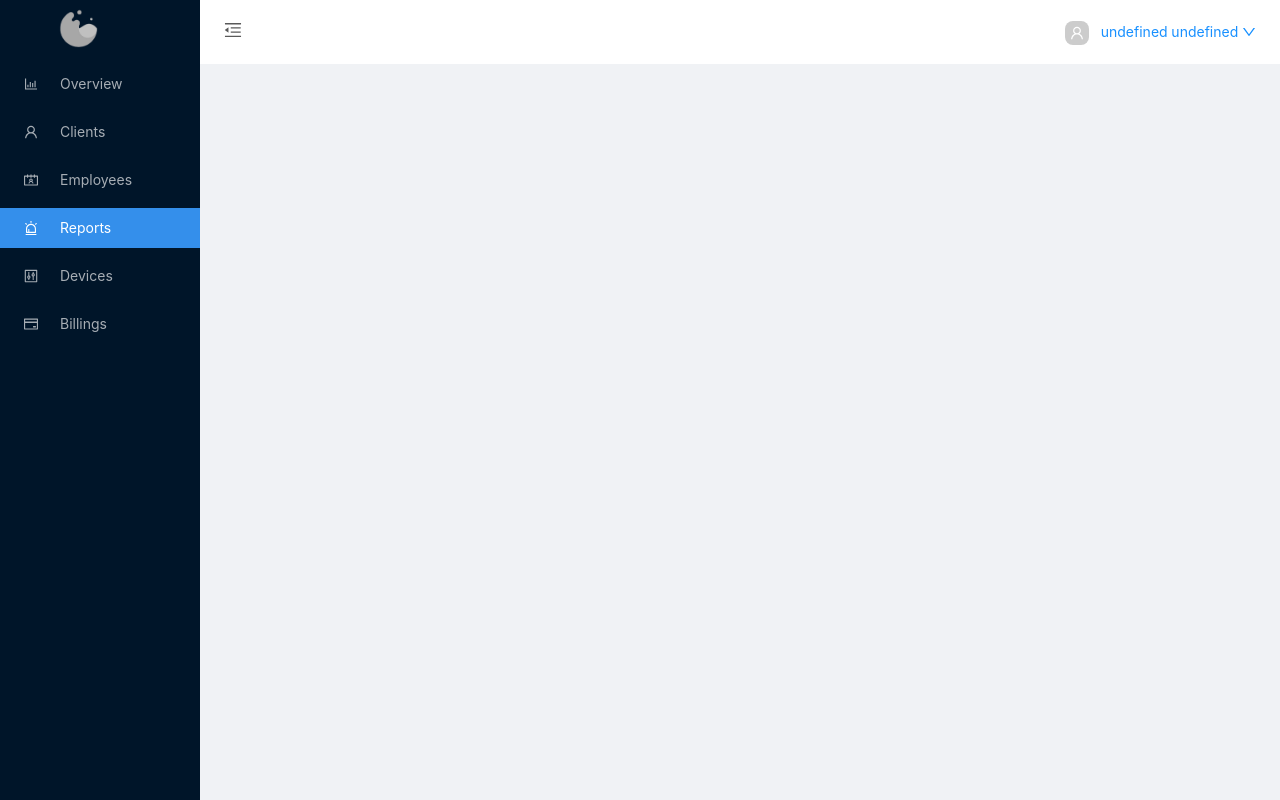
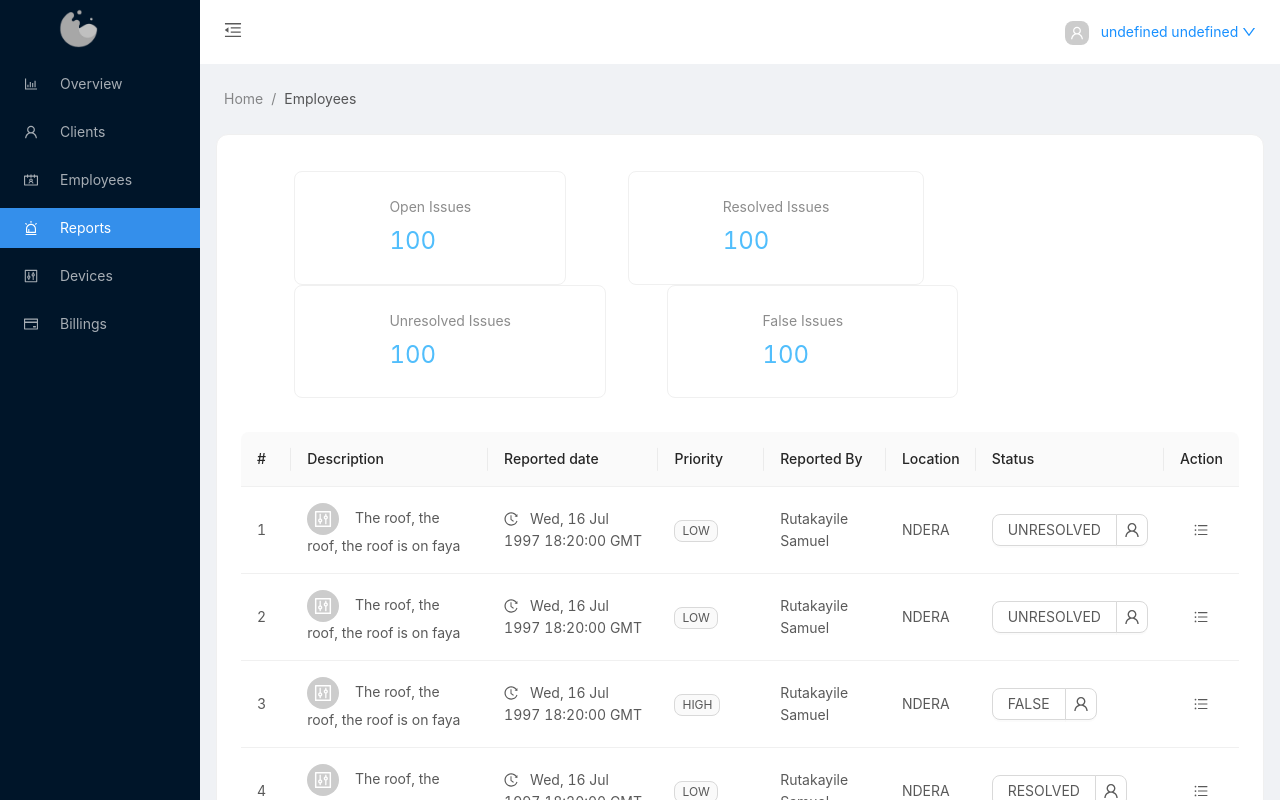
Before and after one commit to rutaks/wms-frontend, a React (Create React App) app: page /reports in a window 1280 px wide. Shown: the top 800 px of the page. Built offline with nearby package versions, Linux system fonts and the light colour scheme; sample sign-in values are in the browser's storage.

Commit message:
add report view and link report to employee

```diff
--- /dev/null
+++ b/src/components/AssignReportToAgent/AssignReportToAgent.jsx
@@ -0,0 +1,104 @@
+import React, { Fragment } from 'react';
+import { Button, Col, Form, message, Row, Select, Tag } from 'antd';
+import Modal from 'antd/lib/modal/Modal';
+import Text from 'antd/lib/typography/Text';
+import { Formik } from 'formik';
+import { getHelp, getValidationStatus } from '../../util/formik.util';
+import {
+  linkDeviceToClientInitialValues,
+  linkDeviceToClientValidationSchema
+} from '../../validations/link-device-to-client.validation';
+
+const options = [];
+for (let i = 0; i < 100000; i++) {
+  const value = `${i.toString(36)}${i}`;
+  options.push({
+    value,
+    disabled: i === 10
+  });
+}
+
+const options2 = [{ value: 'gold' }, { value: 'lime' }, { value: 'green' }, { value: 'cyan' }];
+
+function tagRender(props) {
+  const { label, value, closable, onClose } = props;
+  const onPreventMouseDown = (event) => {
+    event.preventDefault();
+    event.stopPropagation();
+  };
+  return (
+    <Tag
+      color={value}
+      onMouseDown={onPreventMouseDown}
+      closable={closable}
+      onClose={onClose}
+      style={{ marginRight: 3 }}
+    >
+      {label}
+    </Tag>
+  );
+}
+
+const AssignReportToAgent = ({ isModalVisible, onOk, onCancel }) => {
+  return (
+    <Modal
+      title="Link a device to client"
+      footer={null}
+      visible={isModalVisible}
+      onOk={onOk}
+      onCancel={onCancel}
+    >
+      <Formik
+        initialValues={linkDeviceToClientInitialValues}
+        validationSchema={linkDeviceToClientValidationSchema}
+        onSubmit={(formikData) => {}}
+      >
+        {(formikProps) => (
+          <Fragment>
+            <Row>
+              <Col span={24}>
+                <Text strong>Container Cubic meter:</Text>
+                <Form.Item
+                  validateStatus={getValidationStatus(formikProps, 'containerVolume')}
+                  help={getHelp(formikProps, 'containerVolume')}
+                >
+                  <Select
+                    mode="multiple"
+                    style={{ width: '100%' }}
+                    placeholder="Please select"
+                    defaultValue={['a10', 'c12']}
+                    onChange={() => {}}
+                    options={options}
+                  />
+                </Form.Item>
+              </Col>
+            </Row>
+            <Row>
+              <Col span={24}>
+                <Text strong>Container Cubic meter:</Text>
+                <Form.Item
+                  validateStatus={getValidationStatus(formikProps, 'containerVolume')}
+                  help={getHelp(formikProps, 'containerVolume')}
+                >
+                  <Select
+                    mode="multiple"
+                    showArrow
+                    tagRender={tagRender}
+                    defaultValue={['gold', 'cyan']}
+                    style={{ width: '100%' }}
+                    options={options}
+                  />
+                </Form.Item>
+              </Col>
+            </Row>
+            <Button type="primary" block onSubmit={() => formikProps.handleSubmit()}>
+              LINK
+            </Button>
+          </Fragment>
+        )}
+      </Formik>
+    </Modal>
+  );
+};
+
+export default AssignReportToAgent;
--- /dev/null
+++ b/src/components/AssignReportToAgent/index.js
@@ -0,0 +1 @@
+export { default } from './LinkDeviceToClientModal';
--- /dev/null
+++ b/src/components/ReportsTable/ReportsTable.jsx
@@ -0,0 +1,123 @@
+import React, { Fragment, useState } from 'react';
+import { Breadcrumb, Button, Card, Col, Dropdown, Menu, Row, Statistic, Table, Tag } from 'antd';
+import Column from 'antd/lib/table/Column';
+import {
+  EditOutlined,
+  DeleteOutlined,
+  UnorderedListOutlined,
+  UserOutlined,
+  ControlOutlined,
+  HistoryOutlined
+} from '@ant-design/icons';
+import { Link, useHistory } from 'react-router-dom';
+import Avatar from 'antd/lib/avatar/avatar';
+import AssignReportToAgent from '../AssignReportToAgent/AssignReportToAgent';
+
+const statuses = ['RESOLVED', 'UNRESOLVED', 'FALSE', 'OPEN'];
+const priorities = ['HIGH', 'LOW', 'MEDIUM', 'NONE'];
+
+const data = [];
+for (let i = 0; i < 46; i++) {
+  data.push({
+    key: i,
+    description: ' The roof, the roof, the roof is on faya',
+    reportedDate: '1997-07-16T19:20+01:00',
+    priority: priorities[Math.floor(Math.random() * 3)],
+    reportedBy: 'Rutakayile Samuel',
+    location: 'NDERA',
+    status: statuses[Math.floor(Math.random() * 3)]
+  });
+}
+
+const getStatusColor = (status) => {
+  if (status === 'ASSIGNED') return 'green';
+  if (status === 'DISABLED') return 'red';
+};
+
+const ReportsTable = () => {
+  const history = useHistory();
+  const [isLinkDeviceToClientModal, setIsLinkDeviceToClientModal] = useState(false);
+  return (
+    <Fragment>
+      <AssignReportToAgent
+        isModalVisible={isLinkDeviceToClientModal}
+        onOk={() => setIsLinkDeviceToClientModal(false)}
+        onCancel={() => setIsLinkDeviceToClientModal(false)}
+      />
+      <Table
+        pagination={{
+          pageSize: 10
+        }}
+        dataSource={data}
+      >
+        <Column title={'#'} render={(_, __, idx) => idx + 1} />
+        <Column
+          title={'Description'}
+          render={(record) => (
+            <Fragment>
+              <Avatar icon={<ControlOutlined />} />
+              <span style={{ marginLeft: '12px' }}>{record?.description}</span>
+            </Fragment>
+          )}
+        />
+        <Column
+          title={'Reported date'}
+          render={(record, idx) => (
+            <Fragment>
+              <HistoryOutlined style={{ paddingRight: '12px' }} />
+              {new Date(record.reportedDate).toUTCString()}
+            </Fragment>
+          )}
+        />
+        <Column
+          title={'Priority'}
+          render={(record, idx) => (
+            <Tag color={getStatusColor(record.priority)} key={idx}>
+              {record.priority}
+            </Tag>
+          )}
+        />
+        <Column title={'Reported By'} render={(record) => record.reportedBy} />
+        <Column title={'Location'} render={(record) => record.location} />
+        <Column
+          title={'Status'}
+          render={(record, idx) => (
+            <Dropdown.Button
+              overlay={
+                <Menu onClick={() => {}}>
+                  <Menu.Item key="1" icon={<UserOutlined />}>
+                    1st menu item
+                  </Menu.Item>
+                  <Menu.Item key="2" icon={<UserOutlined />}>
+                    2nd menu item
+                  </Menu.Item>
+                  <Menu.Item key="3" icon={<UserOutlined />}>
+                    3rd menu item
+                  </Menu.Item>
+                </Menu>
+              }
+              placement="bottomCenter"
+              icon={<UserOutlined />}
+            >
+              {record.status}
+            </Dropdown.Button>
+          )}
+        />
+        <Column
+          title={'Action'}
+          render={(record) => (
+            <Row style={{ justifyContent: 'space-evenly' }}>
+              <UnorderedListOutlined
+                onClick={() => {
+                  setIsLinkDeviceToClientModal(true);
+                }}
+              />
+            </Row>
+          )}
+        />
+      </Table>
+    </Fragment>
+  );
+};
+
+export default ReportsTable;
--- /dev/null
+++ b/src/components/ReportsTable/index.js
@@ -0,0 +1 @@
+export { default } from './ReportsTable';
--- a/src/routes/components/PrivateRoute/PrivateRoute.jsx
+++ b/src/routes/components/PrivateRoute/PrivateRoute.jsx
@@ -8,6 +8,7 @@ import useAuth from '../../../context/Auth/useAuth';
 import ClientDetails from '../../../views/ClientDetails';
 import AgentsView from '../../../views/AgentsView';
 import CreateAgentView from '../../../views/CreateAgentView/CreateAgentView';
+import ReportsView from '../../../views/ReportsView';
 
 const PrivateRoute = () => {
   const router = useHistory();
@@ -42,6 +43,9 @@ const PrivateRoute = () => {
           <Route exact path={'/employees/new'}>
             <CreateAgentView />
           </Route>
+          <Route exact path={'/reports'}>
+            <ReportsView />
+          </Route>
         </Switch>
       </Sidebar>
     </Fragment>
--- /dev/null
+++ b/src/views/ReportsView/ReportsView.jsx
@@ -0,0 +1,61 @@
+import React, { Fragment } from 'react';
+import { Breadcrumb, Button, Card, Col, Row, Statistic, Table, Tag } from 'antd';
+import { Link, useHistory } from 'react-router-dom';
+import AgentsTable from '../../components/AgentsTable/AgentsTable';
+import ReportsTable from '../../components/ReportsTable';
+
+const ReportsView = () => {
+  const history = useHistory();
+  return (
+    <Fragment>
+      <Row style={{ paddingTop: '24px', marginLeft: '24px' }}>
+        <Breadcrumb>
+          <Breadcrumb.Item>
+            <Link
+              onClick={() => {
+                history.push('/');
+              }}
+            >
+              Home
+            </Link>
+          </Breadcrumb.Item>
+          <Breadcrumb.Item>Employees</Breadcrumb.Item>
+        </Breadcrumb>
+      </Row>
+      <Card
+        className="site-layout-background"
+        style={{
+          margin: '24px 16px',
+          borderRadius: '12px'
+        }}
+      >
+        <Row gutter={20} align="middle" style={{ padding: '12px' }}>
+          <Col offset={1}>
+            <Card style={{ paddingLeft: '70px', paddingRight: '70px' }}>
+              <Statistic title="Open Issues" value={100} valueStyle={{ color: '#51befc' }} />
+            </Card>
+          </Col>
+          <Col offset={1}>
+            <Card style={{ paddingLeft: '70px', paddingRight: '70px' }}>
+              <Statistic title="Resolved Issues" value={100} valueStyle={{ color: '#51befc' }} />
+            </Card>
+          </Col>
+          <Col offset={1}>
+            <Card style={{ paddingLeft: '70px', paddingRight: '70px' }}>
+              <Statistic title="Unresolved Issues" value={100} valueStyle={{ color: '#51befc' }} />
+            </Card>
+          </Col>
+          <Col offset={1}>
+            <Card style={{ paddingLeft: '70px', paddingRight: '90px' }}>
+              <Statistic title="False Issues" value={100} valueStyle={{ color: '#51befc' }} />
+            </Card>
+          </Col>
+        </Row>
+        <br />
+        <ReportsTable />
+      </Card>
+    </Fragment>
+  );
+};
+
+export default ReportsView;
--- /dev/null
+++ b/src/views/ReportsView/index.js
@@ -0,0 +1 @@
+export { default } from './ReportsView';
```
Also changed, not shown: src/components/LinkDeviceToClientModal/LinkDeviceToClientModal.jsx (renamed from src/components/LinkDeviceToClientModal/LinkDeviceToClientModal.js).
